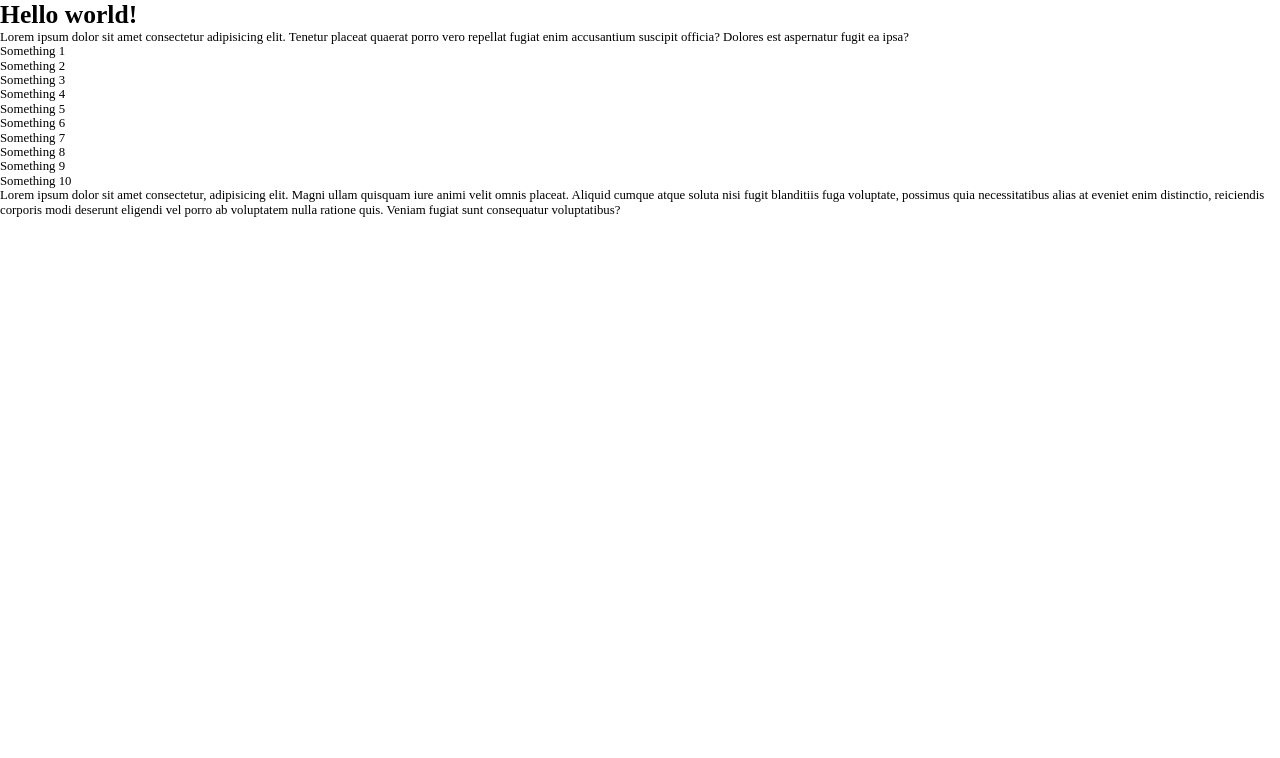
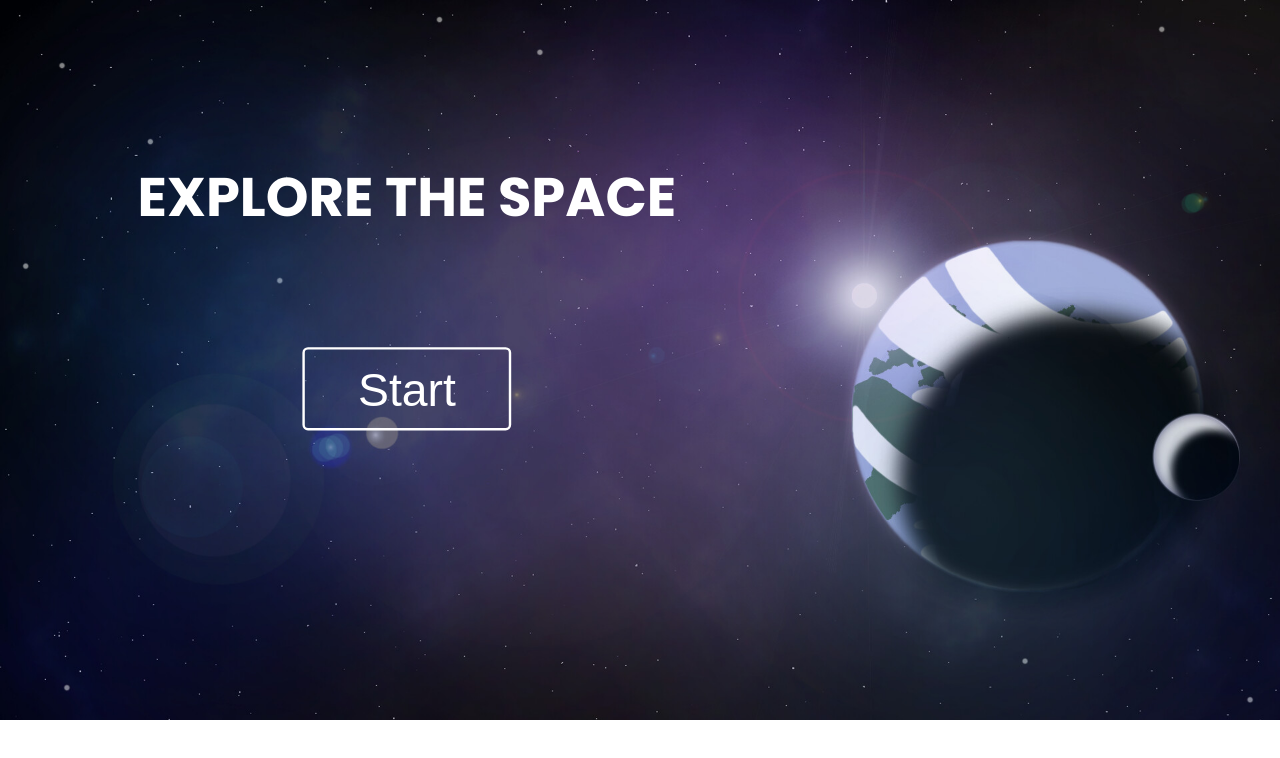
Before and after one commit to Lothering0/space-landing, a Nuxt app: page / in a window 1280 px wide. Shown: the top 758 px of the page. Built offline with nearby package versions, Linux system fonts and the light colour scheme.

Commit message:
Added sticky header

```diff
--- a/layouts/default.vue
+++ b/layouts/default.vue
@@ -39,11 +39,33 @@ export default {
 }
 </script>
 
-<style>
+<style lang="scss">
+@import url('https://fonts.googleapis.com/css2?family=Poppins:ital,wght@0,200;0,300;0,600;0,700;1,200&display=swap');
+
 body {
   margin: 0;
   padding: 0;
-  font-family: 'Ubuntu';
+
+  font-family: 'Poppins';
+  color: #fff;
+}
+
+* {
+  -ms-overflow-style: none;  /* IE and Edge */
+  scrollbar-width: none;  /* Firefox */
+}
+
+*::-webkit-scrollbar {
+  display: none; /* Chrome */
+}
+
+h1, p, ul {
+  margin: 0;
+  padding: 0;
+}
+
+li {
+  list-style: none;
 }
 
 #__layout {
@@ -56,4 +78,8 @@ main {
   inset: 0;
   width: 1600px;
 }
+
+h1 {
+  text-transform: uppercase;
+}
 </style>
--- a/package.json
+++ b/package.json
@@ -12,5 +12,8 @@
     "core-js": "^3.15.1",
     "nuxt": "^2.15.7"
   },
-  "devDependencies": {}
+  "devDependencies": {
+    "sass": "^1.44.0",
+    "sass-loader": "^10.2.0"
+  }
 }
--- a/pages/index.vue
+++ b/pages/index.vue
@@ -1,30 +1,62 @@
 <template>
   <div>
-    <h1>Hello world!</h1>
-    <p>Lorem ipsum dolor sit amet consectetur adipisicing elit. Tenetur placeat quaerat porro vero repellat fugiat enim accusantium suscipit officia? Dolores est aspernatur fugit ea ipsa?</p>
-    <ul>
-      <li>Something 1</li>
-      <li>Something 2</li>
-      <li>Something 3</li>
-      <li>Something 4</li>
-      <li>Something 5</li>
-      <li>Something 6</li>
-      <li>Something 7</li>
-      <li>Something 8</li>
-      <li>Something 9</li>
-      <li>Something 10</li>
-    </ul>
-    <p>Lorem ipsum dolor sit amet consectetur, adipisicing elit. Magni ullam quisquam iure animi velit omnis placeat. Aliquid cumque atque soluta nisi fugit blanditiis fuga voluptate, possimus quia necessitatibus alias at eveniet enim distinctio, reiciendis corporis modi deserunt eligendi vel porro ab voluptatem nulla ratione quis. Veniam fugiat sunt consequatur voluptatibus?</p>
+    <div class="block">
+      <div class="header">
+        <h1>Explore the space</h1>
+        <button>Start</button>
+      </div>
+    </div>
   </div>
 </template>
 
-<style scoped>
-h1, p, ul {
-  margin: 0;
-  padding: 0;
+<style lang="scss" scoped>
+.block {
+  width: 100%;
+  height: 900px;
+  background-image: url('@/static/space-background.jpg');
+  background-size: 100%;
+  background-repeat: no-repeat;
+
+  .header {
+    display: flex;
+    flex-direction: column;
+    align-items: center;
+
+    position: sticky;
+    top: 0;
+
+    width: fit-content;
+
+    padding-top: 196px;
+    padding-left: 172px;
+  }
 }
 
-li {
-  list-style: none;
+h1 {
+  font-size: 68px;
+  font-weight: 700;
+}
+
+button {
+  width: 261px;
+  height: 104px;
+
+  margin-top: 136px;
+
+  background: transparent;
+  border: 3px solid #fff;
+  border-radius: 7px;
+
+  color: #fff;
+  font-size: 58px;
+  font-weight: 200;
+
+  transition: 0.6s;
+
+  &:hover {
+    background: #fff;
+    color: #403c63;
+    cursor: pointer;
+  }
 }
 </style>
```
Also changed, not shown: 1 other file (tests, documents, lock files or other folders).
